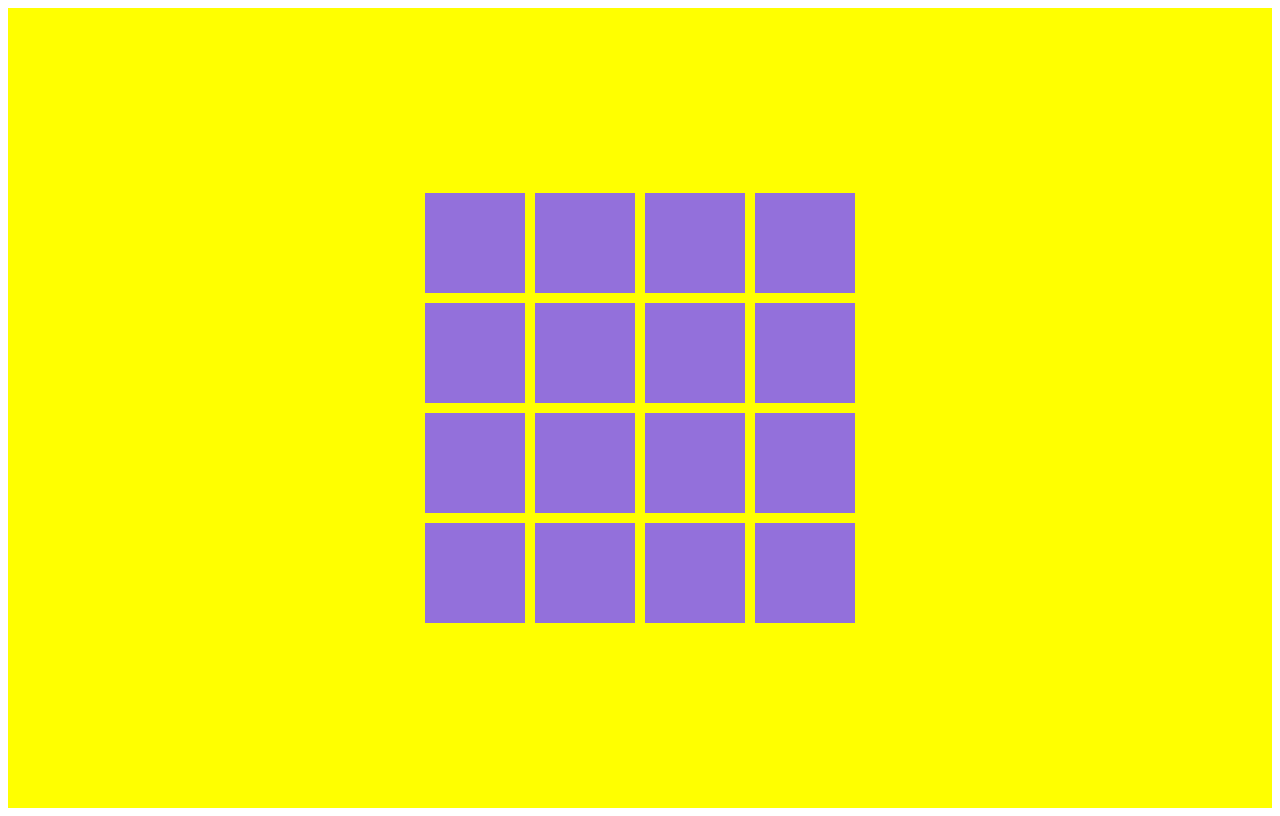
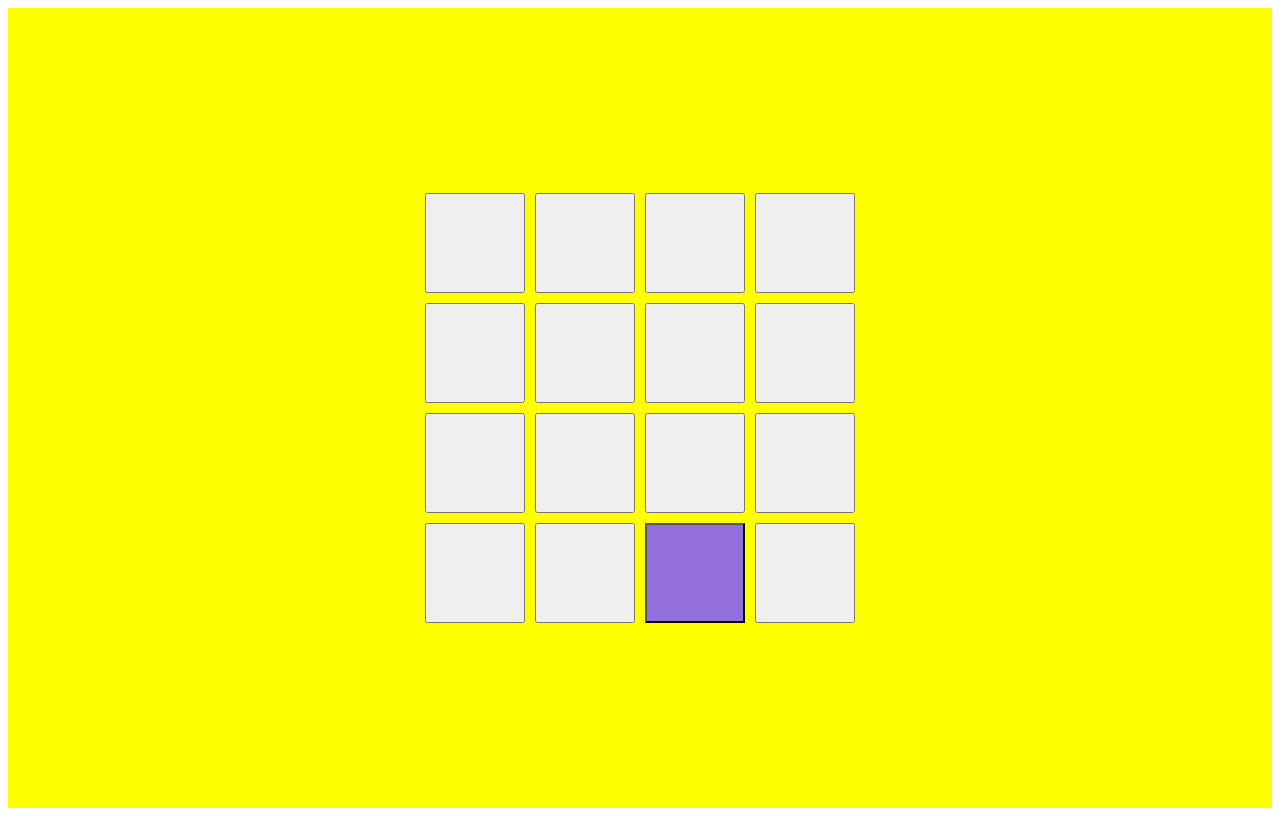
Before and after one commit to Vis03al/delta_task1, a plain HTML site: page index.html in a window 1280 px wide. Drawn offline with Linux system fonts and the light colour scheme.

Commit message:
new functions used

```diff
--- a/index.html
+++ b/index.html
@@ -8,89 +8,115 @@
 </head>
 <body>
         <div class="container">
-            <div class="item" id="0"></div>
-            <div class="item" id="1"></div>
-            <div class="item" id="2"></div>
-            <div class="item" id="3"></div>
-            <div class="item" id="4"></div>
-            <div class="item" id="5"></div>
-            <div class="item" id="6"></div>
-            <div class="item" id="7"></div>
-            <div class="item" id="8"></div>
-            <div class="item" id="9"></div>
-            <div class="item" id="10"></div>
-            <div class="item" id="11"></div>
-            <div class="item" id="12"></div>
-            <div class="item" id="13"></div>
-            <div class="item" id="14"></div>
-            <div class="item" id="15"></div>
+        <button class="btn" id=0 ></button>
+        <button class="btn" id=1 ></button>
+        <button class="btn" id=2 ></button>
+        <button class="btn" id=3 ></button>
+        <button class="btn" id=4 ></button>
+        <button class="btn" id=5 ></button>
+        <button class="btn" id=6 ></button>
+        <button class="btn" id=7 ></button>
+        <button class="btn" id=8 ></button>
+        <button class="btn" id=9 ></button>
+        <button class="btn" id=10 ></button>
+        <button class="btn" id=11 ></button>
+        <button class="btn" id=12 ></button>
+        <button class="btn" id=13 ></button>
+        <button class="btn" id=14 ></button>
+        <button class="btn" id=15 ></button>
 
-        </div>
-
+    </div>
 </body>
 <script>
-    const item = document.querySelector('.container');
-    let score = 0;
-    ran_arr=[];
 
-    function startGame() {
+    let ran_arr=[];
+    let buttonPressed = [];
+
+
+    function tilegen(){
         let ran = Math.floor(Math.random() * (16));
-        console.log("randome num=",ran)
-        ran_arr.push(ran);
-        // console.log(ran_arr);
-        glowtile(ran_arr);
-        // for (let i = 0; i < ran_arr.length; i++) {
-        //     console.log("loop",i);
-        //     let myId = document.getElementById(ran_arr[i]);
-        //     myId.classList.add("new");
-            // myId.style.backgroundColor = 'red';
+        ran_arr.push(ran)
+        console.log(ran_arr)
+        glow(ran_arr)
+    }
 
-            // item.addEventListener("click", (e) => {
-            //     console.log(e.target);
-            //     if (e.target == myId) {
-            //         score++;
-            //         // myId.style.backgroundColor = 'mediumpurple'
-            //         // console.log(score)
-            //         startGame();
-            //     } else {
-            //         endgame()
-            //     }
-            // })
+
+    function glow(ran_arr) {
+        console.log("inside newround")
+        for (let i = 0; i < ran_arr.length; i++) {
+            // console.log("loops start")
+            let myId = document.getElementById(ran_arr[i]);
+            myId.classList.remove('new')
+
+            let elem = myId;
+            setTimeout(() => {
+                elem.classList.add('new');
+            }, 100)
+            // console.log("loop ends")
+            // myId.classList.add('new');
+        }
+        click()
     }
-    function glowtile(ran_arr){
-            let myId;
-        console.log("array is",ran_arr)
-            for (let i = 0; i < ran_arr.length; i++) {
-                console.log("loop",i,"start");
-                myId = document.getElementById(ran_arr[i]);
-                myId.classList.remove("new")
+     function click() {
+        let selectedButton;
+        console.log("inside click")
+        for (let i = 0; i < 16; i++) {
+            selectedButton = document.querySelectorAll(".btn")[i];
+            selectedButton.addEventListener('click', fun)
 
-                myId.classList.add("new");
+        }
+        function fun(){
+                let chosenButton = this.getAttribute("id");
+                buttonPressed.push(chosenButton);
+                console.log("clicked")
+                console.log(buttonPressed);
 
-                console.log("loop",i,"done")
+                if(ran_arr.length===buttonPressed.length){
+                    console.log("going to check ans")
+                    checkans()
+                }
+                else{
+                    selectedButton.removeEventListener('click',fun);
+                    click()
+                }
+    }}
+    function checkans(){
+        const result = ran_arr.every(element =>{
+            return buttonPressed.includes(element.toString());
+            });
+        console.log(ran_arr,buttonPressed)
+        console.log(result)
+        // if(result){
+        //     console.log("yah");
+        //     buttonPressed.pop()
+        //     newRound()
+        // }
 
+        if(ran_arr.length === buttonPressed.length){
+            if(result){
+                console.log("yah")
+                for (let i = 0; i < buttonPressed.length; i++) {
+                    buttonPressed.pop();
+                }
+                tilegen();
             }
-            clicktile(myId)
-            // console.log('myid in glowtile',myId);
-    }
-    function clicktile(myId) {
-        console.log(myId)
-        item.addEventListener("click", (e) => {
-            console.log(e.target);
-            if (e.target == myId) {
-                // score++;
-                // myId.style.backgroundColor = 'mediumpurple'
-                // console.log(score)
-                startGame()
-            } else {
-                endgame()
+            else{
+                console.log("nah")
             }
-        })
-    }
-    function endgame(){
+        }
+        else{
+            click()
+        }
+
 
     }
-    startGame();
+
+
+
+
+
+    tilegen()
+
 
 
 
```
